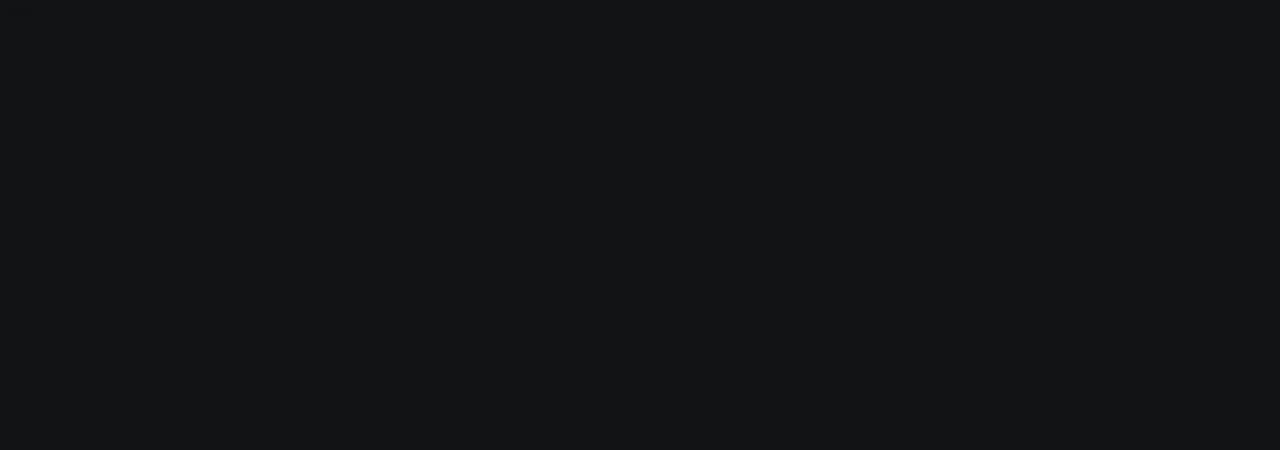
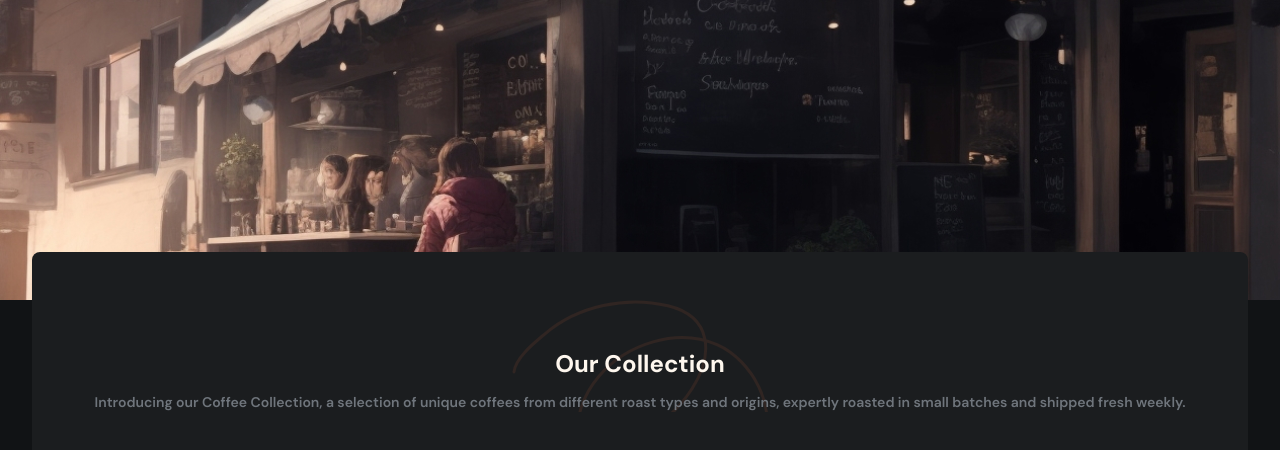
Before and after one commit to miguelfiais/simple-coffee-listing, a Next.js app: page / in a window 1280 px wide. Shown: the top 450 px of the page. Built offline with nearby package versions, Linux system fonts and the light colour scheme.

Commit message:
feat: add homepage

```diff
--- a/src/app/page.tsx
+++ b/src/app/page.tsx
@@ -1,7 +1,28 @@
+import Image from 'next/image'
+
 export default function Home() {
   return (
-    <div>
-      <h2 className="text-bg-body">Hello</h2>
-    </div>
+    <main>
+      <Image
+        src="/bg-cafe.jpg"
+        alt="coffee shop"
+        width={0}
+        height={0}
+        sizes="100vw"
+        className="w-full"
+      />
+      <div className="relative -top-12 px-8">
+        <div className=" container mx-auto rounded-lg bg-bg-secondary   px-5 py-12">
+          <div className="bg-collection flex flex-col items-center bg-top bg-no-repeat pt-12 text-center">
+            <h1 className="text-2xl font-bold text-titles">Our Collection</h1>
+            <p className="mt-3 text-sm font-semibold text-text-description">
+              Introducing our Coffee Collection, a selection of unique coffees
+              from different roast types and origins, expertly roasted in small
+              batches and shipped fresh weekly.
+            </p>
+          </div>
+        </div>
+      </div>
+    </main>
   )
 }
--- a/tailwind.config.ts
+++ b/tailwind.config.ts
@@ -10,6 +10,7 @@
     extend: {
       backgroundImage: {
         header: 'url("/bg-cafe.jpg")',
+        collection: 'url("/vector.svg")',
       },
       colors: {
         'bg-price': 'var(--bg-price)',
```
